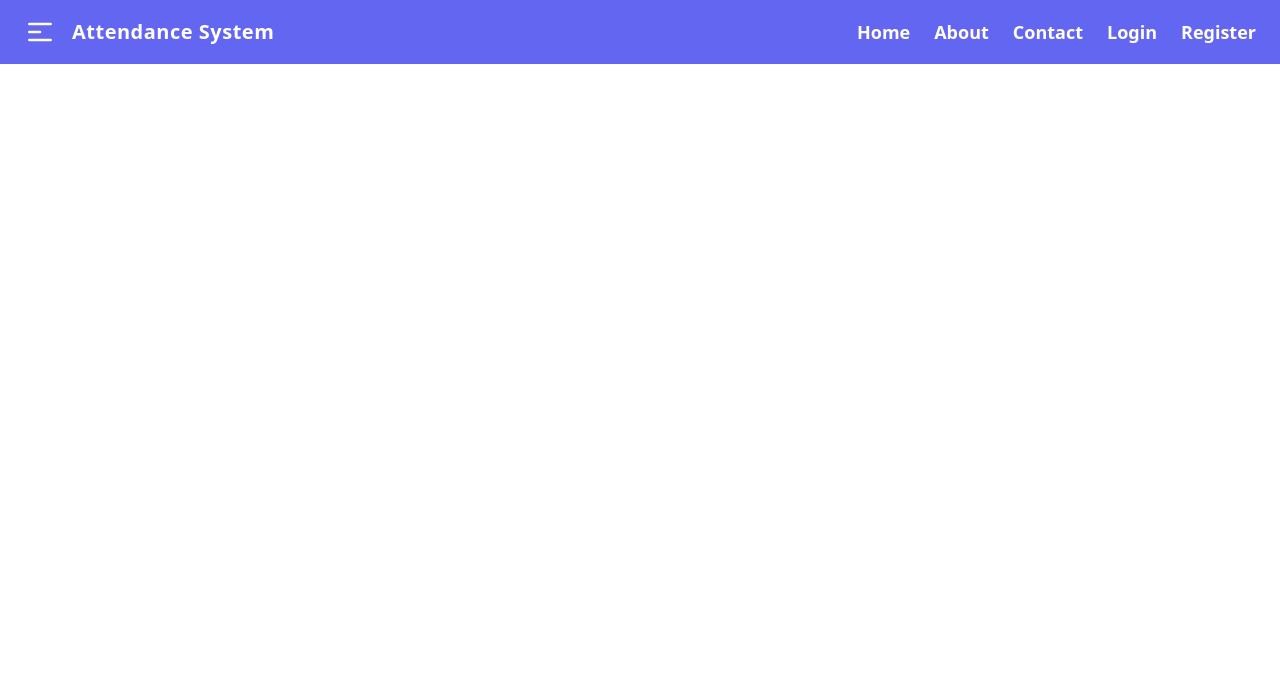
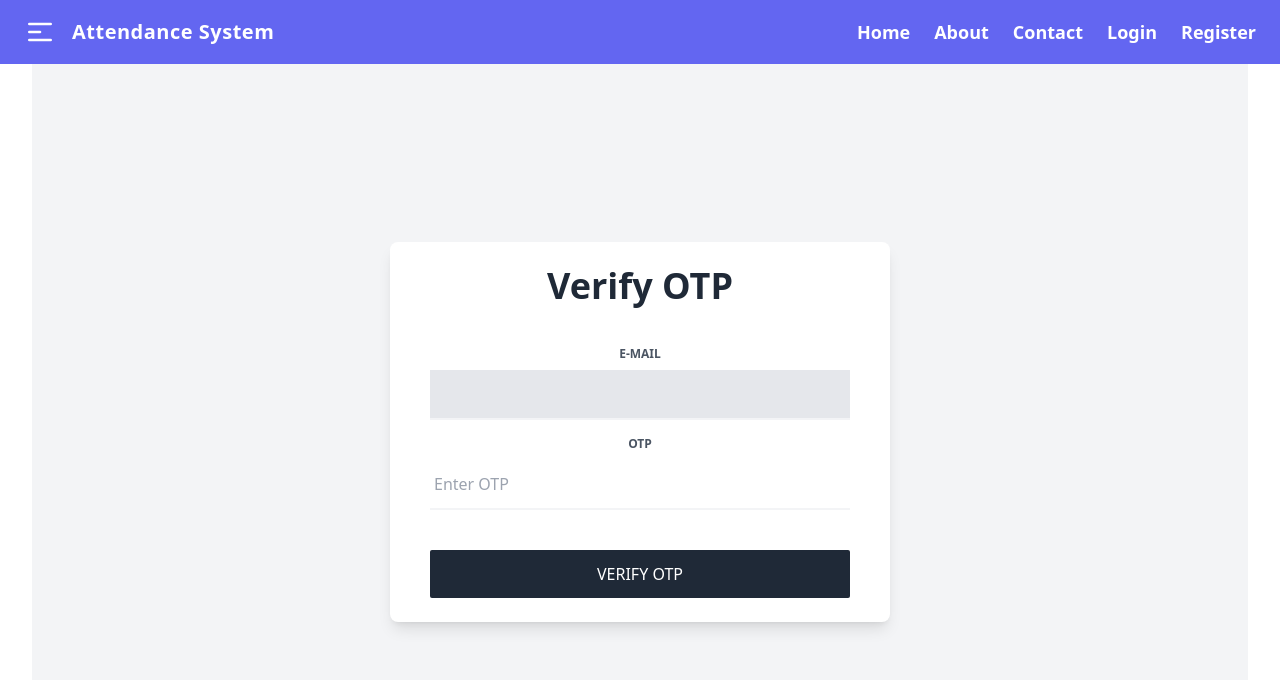
Before and after one commit to yogendrabaskota/SmartCheckMate, a React (Vite) app in the folder Frontend/: page /verify-otp in a window 1280 px wide. Shown: the top 680 px of the page. Built offline with nearby package versions, Linux system fonts and the light colour scheme.

Commit message:
verify otp frontend added

```diff
--- a/Frontend/src/App.jsx
+++ b/Frontend/src/App.jsx
@@ -20,6 +20,7 @@ import EditSchool from './pages/School/EditSchool'
 import EditClass from './pages/class/EditClass'
 import SchoolDetail from './pages/student/School-Detail-view'
 import ForgetPassword from './auth/ForgetPassword'
+import VerifyOtp from './auth/VerifyOtp'
 
 function App() {
 
@@ -36,6 +37,7 @@ function App() {
       <Route path="/school/edit/:schoolId" element={<EditSchool />} />
       <Route path="/schoolDetail/:id" element={<SchoolDetail />} />
       <Route path="/forgetPassword" element={<ForgetPassword />} />
+      <Route path="/verify-otp" element={<VerifyOtp />} />
 
 
 
--- a/Frontend/src/auth/ForgetPassword.jsx
+++ b/Frontend/src/auth/ForgetPassword.jsx
@@ -14,7 +14,7 @@ const ForgetPassword = () => {
     setError("");
 
     try {
-      const response = await fetch("http://localhost:5000/api/forgotPassword", {
+      const response = await fetch("http://localhost:5000/api/forget", {
         method: "POST",
         headers: {
           "Content-Type": "application/json",
--- /dev/null
+++ b/Frontend/src/auth/VerifyOtp.jsx
@@ -0,0 +1,77 @@
+/* eslint-disable no-unused-vars */
+import { useState } from "react";
+import { useLocation, useNavigate } from "react-router-dom";
+
+const VerifyOtp = () => {
+  const [otp, setOtp] = useState("");
+  const [error, setError] = useState("");
+  const location = useLocation();
+  const navigate = useNavigate();
+  const email = location.state?.email || "";
+
+  const handleVerify = async (e) => {
+    e.preventDefault();
+    setError("");
+
+    try {
+      const response = await fetch("http://localhost:5000/api/verifyOtp", {
+        method: "POST",
+        headers: {
+          "Content-Type": "application/json",
+        },
+        body: JSON.stringify({ email, otp }),
+      });
+
+      const data = await response.json();
+      if (response.ok) {
+        alert("OTP verified successfully!");
+        navigate("/reset-password", { state: { email } });
+      } else {
+        setError(data.message || "Invalid OTP. Please try again.");
+      }
+    } catch (error) {
+      setError("Failed to verify OTP. Please try again.");
+    }
+  };
+
+  return (
+    <div className="flex flex-col h-screen bg-gray-100">
+      <div className="grid place-items-center mx-2 my-20 sm:my-auto">
+        <div className="w-11/12 p-12 sm:w-8/12 md:w-6/12 lg:w-5/12 2xl:w-4/12 px-6 py-10 sm:px-10 sm:py-6 bg-white rounded-lg shadow-md lg:shadow-lg">
+          <h2 className="text-center font-semibold text-3xl lg:text-4xl text-gray-800">Verify OTP</h2>
+
+          {error && <p className="text-red-500 text-center mt-4">{error}</p>}
+
+          <form className="mt-10" onSubmit={handleVerify}>
+            <label className="block text-xs font-semibold text-gray-600 uppercase">E-mail</label>
+            <input
+              type="email"
+              value={email}
+              readOnly
+              className="block w-full py-3 px-1 mt-2 text-gray-800 bg-gray-200 border-b-2 border-gray-100 focus:outline-none"
+            />
+
+            <label className="block mt-4 text-xs font-semibold text-gray-600 uppercase">OTP</label>
+            <input
+              type="text"
+              placeholder="Enter OTP"
+              className="block w-full py-3 px-1 mt-2 text-gray-800 appearance-none border-b-2 border-gray-100 focus:outline-none focus:border-gray-200"
+              value={otp}
+              onChange={(e) => setOtp(e.target.value)}
+              required
+            />
+
+            <button
+              type="submit"
+              className="w-full py-3 mt-10 bg-gray-800 rounded-sm font-medium text-white uppercase focus:outline-none hover:bg-gray-700"
+            >
+              Verify OTP
+            </button>
+          </form>
+        </div>
+      </div>
+    </div>
+  );
+};
+
+export default VerifyOtp;
```
